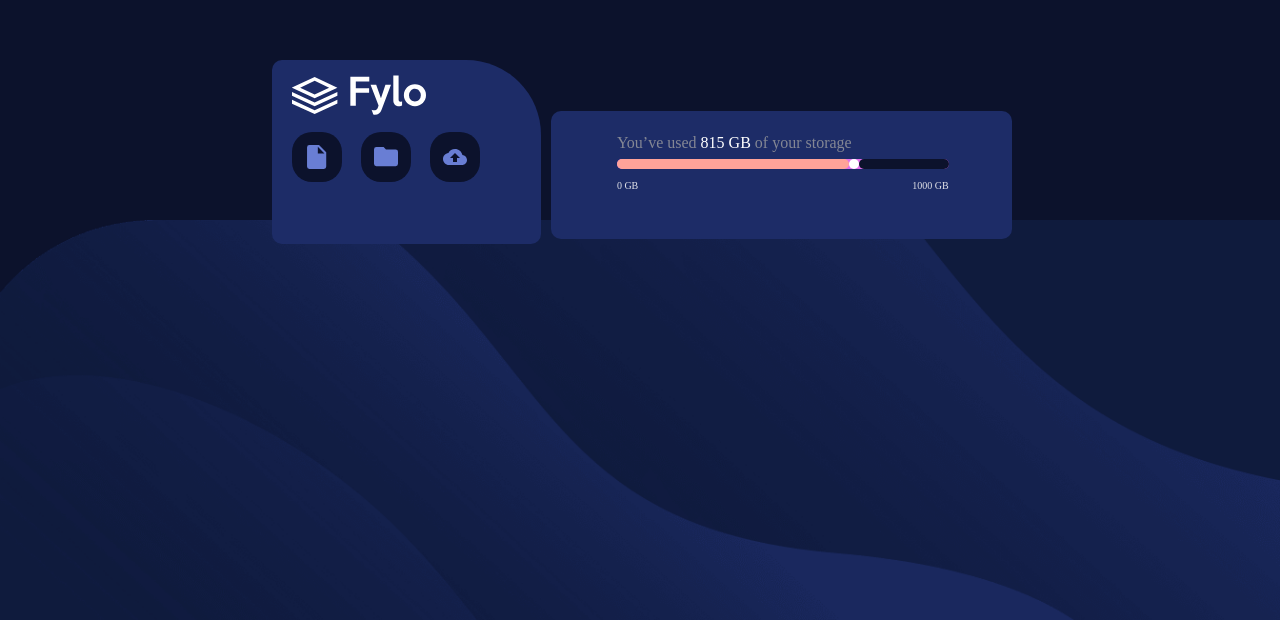
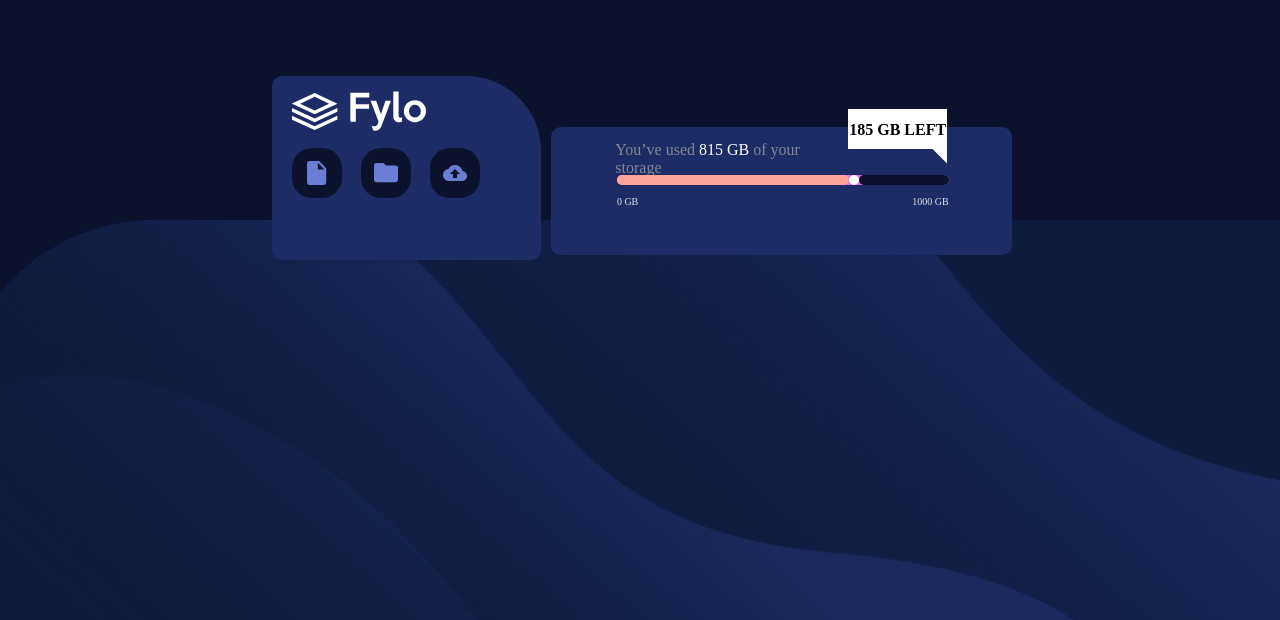
Before and after one commit to ketchanji/fylo-data-storage-component, a plain HTML site: page index.html in a window 1280 px wide. Shown: the part 180-800 px from the top of the page. Drawn offline with Linux system fonts and the light colour scheme.

Commit message:
first commit

```diff
--- a/index.html
+++ b/index.html
@@ -33,7 +33,12 @@
             <div class="container2">
               <div class="inner">
                 <div class="text">
-                  <p>You’ve used <span>815 GB</span> of your storage</p>
+                  <div class="contex">
+                    <p>You’ve used <span>815 GB</span> of your storage</p>
+                  </div>
+                  <div class="storage-left">
+                    <p>185 GB LEFT</p>
+                  </div>
                 </div>
                 <div class="storage-rate">
                   <div class="left"></div>
--- a/style.css
+++ b/style.css
@@ -1,18 +1,18 @@
-*{
+* {
   margin: 0;
   padding: 0;
 }
-.section{
+.section {
   width: 100%;
   height: 100vh;
   background-color: hsl(229, 57%, 11%);
 }
-.header{
+.header {
   width: 100%;
   height: 50vh;
   position: relative;
 }
-.main{
+.main {
   width: 60%;
   height: 23vh;
   display: flex;
@@ -20,9 +20,9 @@
   column-gap: 10px;
   position: absolute;
   left: 17rem;
-    top: 15rem;
+  top: 16rem;
 }
-.container1{
+.container1 {
   width: 35%;
   height: 23vh;
   border-top-right-radius: 75px;
@@ -32,7 +32,7 @@
 
   background-color: hsl(228, 56%, 26%);
 }
-.logo{
+.logo {
   width: 50%;
   height: 10px;
   padding-top: 60px;
@@ -42,7 +42,7 @@
   background-repeat: no-repeat;
   background-size: contain;
 }
-ul{
+ul {
   width: 70%;
   display: flex;
   justify-content: space-between;
@@ -50,7 +50,7 @@ ul{
   margin-top: 2px;
   margin-left: 20px;
 }
-ul li{
+ul li {
   width: 50px;
   height: 50px;
   display: flex;
@@ -61,29 +61,63 @@ ul li{
   list-style: none;
 }
 
-.container2{
+.container2 {
   width: 60%;
   height: 16vh;
   margin-top: 45px;
   border-radius: 10px;
   background-color: hsl(228, 56%, 26%);
 }
-.inner{
+.inner {
   width: 80%;
   height: 13vh;
   margin: auto;
   margin-top: 11px;
   background-color: hsl(228, 56%, 26%);
 }
-.text p{
+.text {
+  width: 90%;
+  height: 30px;
+  margin: auto;
+  display: flex;
+  justify-content: space-between;
+  align-items: center;
+}
+.storage-left {
+  width: 30%;
+  height: 40px;
+  position: relative;
+  top: -1.5rem;
+  background-color: rgb(255, 255, 255);
+}
+
+.storage-left::after {
+  content: "";
+  display: block;
+  width: 15px;
+  height: 15px;
+  background-color: rgb(255, 255, 255);
+  position: absolute;
+  right: 0;
+  top: 100%;
+  clip-path: polygon(0% 0%, 100% 0%, 100% 100%);
+}
+
+.storage-left p{
+  font-size: 16px;
+  text-align: center;
+  padding-top: 12px;
+  font-weight: 800;
+  color: black;
+}
+.text .contex p {
   color: hsl(229, 7%, 55%);
   padding-top: 12px;
-    padding-left: 20px;
 }
-.text span{
+.text .contex span {
   color: hsl(0, 0%, 100%);
 }
-.storage-rate{
+.storage-rate {
   width: 90%;
   height: 10px;
   margin-top: 7px;
@@ -93,26 +127,26 @@ ul li{
   align-items: center;
   background-color: rgb(224, 109, 235);
 }
-.left{
+.left {
   width: 70%;
   height: 10px;
   border-radius: 10px;
   background-color: hsl(6, 100%, 80%);
 }
-.middle{
+.middle {
   width: 3%;
   height: 10px;
   border-radius: 10px;
   background-color: rgb(255, 255, 255);
 }
-.right{
+.right {
   width: 27%;
   height: 10px;
   border-radius: 10px;
   background-color: hsl(229, 57%, 11%);
 }
 
-.remains{
+.remains {
   width: 90%;
   height: 10px;
   margin-left: 20px;
@@ -122,14 +156,12 @@ ul li{
   align-items: center;
 }
 
-.remains p{
+.remains p {
   font-size: 10px;
   color: hsl(230, 12%, 90%);
 }
 
-
-
-.bottom{
+.bottom {
   width: 100%;
   height: 50vh;
   background-image: url(/images/bg-desktop.png);
@@ -137,3 +169,12 @@ ul li{
   background-repeat: no-repeat;
   background-size: cover;
 }
+
+
+@media only screen and (max-width: 1024px) {
+    .section {
+        width: 100%;
+        height: 100vh;
+        background-color: hsl(229, 57%, 11%);
+      }
+}
```
Lines whose indentation alone changed are shown as unchanged.
